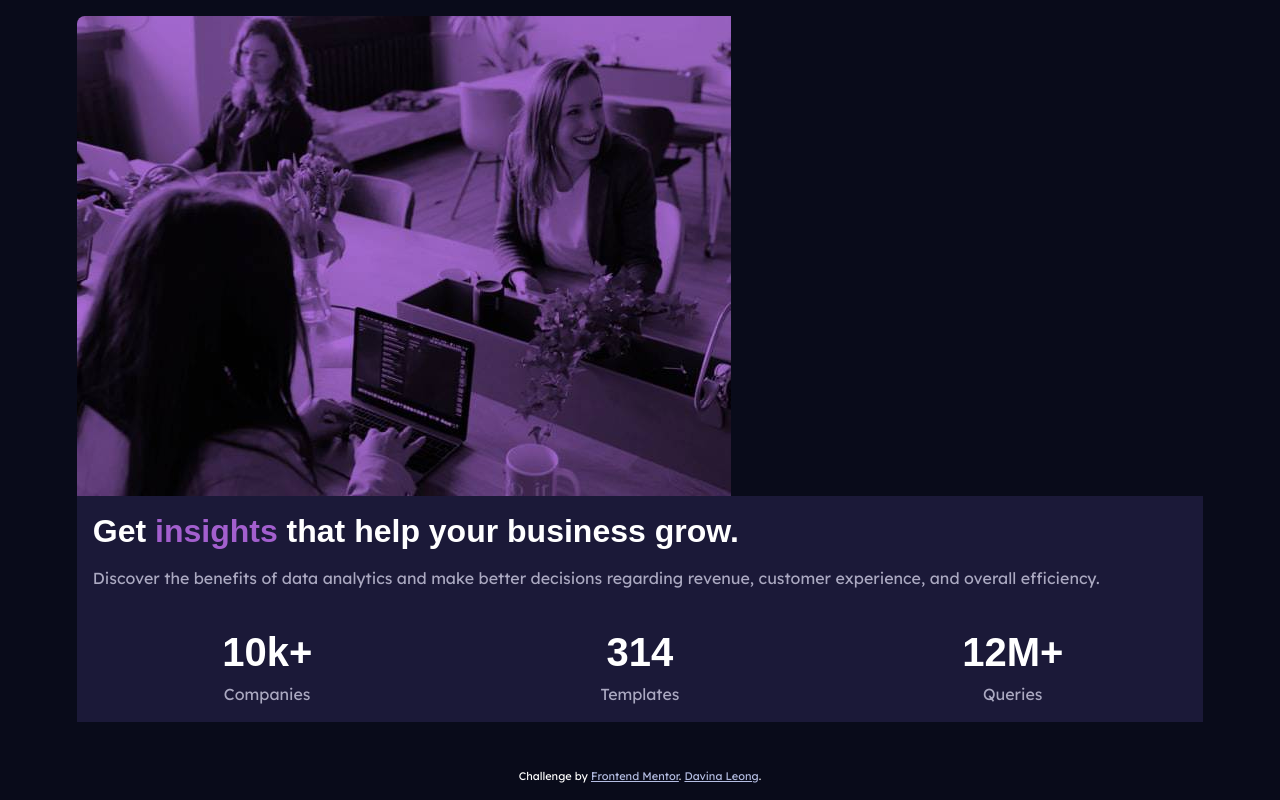
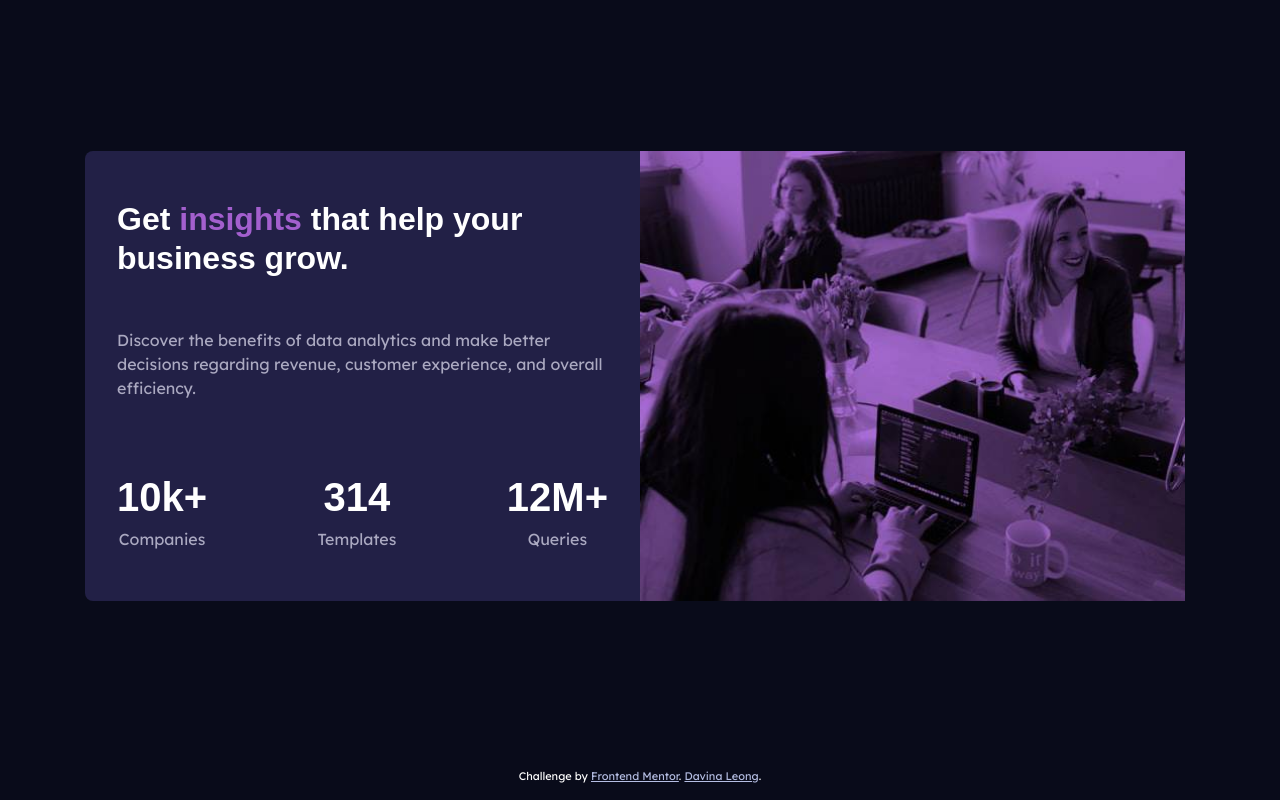
Before and after one commit to davinaleong/fem-stats-preview-card-component, a website built with Vite: page index.html in a window 1280 px wide. Built offline with nearby package versions, Linux system fonts and the light colour scheme.

Commit message:
Styled for desktop

```diff
--- a/index.html
+++ b/index.html
@@ -39,11 +39,16 @@
       <h1 class="visually-hidden">Stats Preview Card Component</h1>
       <div class="card | mx-auto">
         <div class="card-header">
-          <img src="./images/image-header-mobile-purple.jpg" class="card-image" />
+          <img
+            src="./images/image-header-mobile-purple.jpg"
+            class="display-mobile"
+          />
+          <img
+            src="./images/image-header-desktop-purple.jpg"
+            class="display-desktop"
+          />
         </div>
-        <div
-          class="card-content | bg-primary-800 p-400 text-center text-md-left"
-        >
+        <div class="card-content | bg-primary-800 text-center text-md-left">
           <h2 class="ff-heading fw-bold fs-700 lh-200 mb-400">
             Get <span class="text-accent-400">insights</span> that help your
             business grow.
--- a/styles/main.css
+++ b/styles/main.css
@@ -18,7 +18,7 @@
 
 /** Root **/
 :root {
-  --clr-primary-800: hsl(244, 38%, 16%);
+  --clr-primary-800: hsl(244, 38%, 20%);
   --clr-primary-900: hsl(233, 47%, 7%);
 
   --clr-accent-400: hsl(277, 53%, 59%);
@@ -88,6 +88,7 @@ body {
 
 main {
   display: grid;
+  align-items: center;
   justify-items: center;
 }
 
@@ -108,24 +109,67 @@ main {
 }
 
 .even-columns {
-  display: grid;
+  display: flex;
+  flex-direction: column;
+  align-items: center;
   gap: var(--column-spacing);
 }
 
-@media (min-width: 50em) {
+@media (min-width: 71.375em) {
   .even-columns {
-    grid-auto-flow: column;
-    grid-auto-columns: 1fr;
+    flex-direction: row;
+    justify-content: space-between;
   }
 }
 
 /** Content - Card **/
 .card {
-  --width: 88vw;
+  --width: 20.625em;
+  --height: 28.125em;
 
   width: var(--width);
+  min-height: var(--height);
   border-radius: var(--size-200);
   overflow: hidden;
+  display: grid;
+}
+
+.card-header img {
+  width: 100%;
+  height: auto;
+}
+
+.card-content {
+  --padding: var(--size-400);
+  padding: var(--padding);
+  display: grid;
+  align-items: center;
+  justify-content: center;
+}
+
+@media (min-width: 71.375em) {
+  .card {
+    --width: 69.375em;
+
+    grid-template-columns: repeat(2, 1fr);
+  }
+
+  .card-header {
+    grid-row: 1;
+    grid-column: 2;
+  }
+
+  .card-header img {
+    width: auto;
+    height: 100%;
+  }
+
+  .card-content {
+    --padding: var(--size-600);
+
+    grid-row: 1;
+    grid-column: 1;
+  }
 }
 
 /** Content - End **/
```
